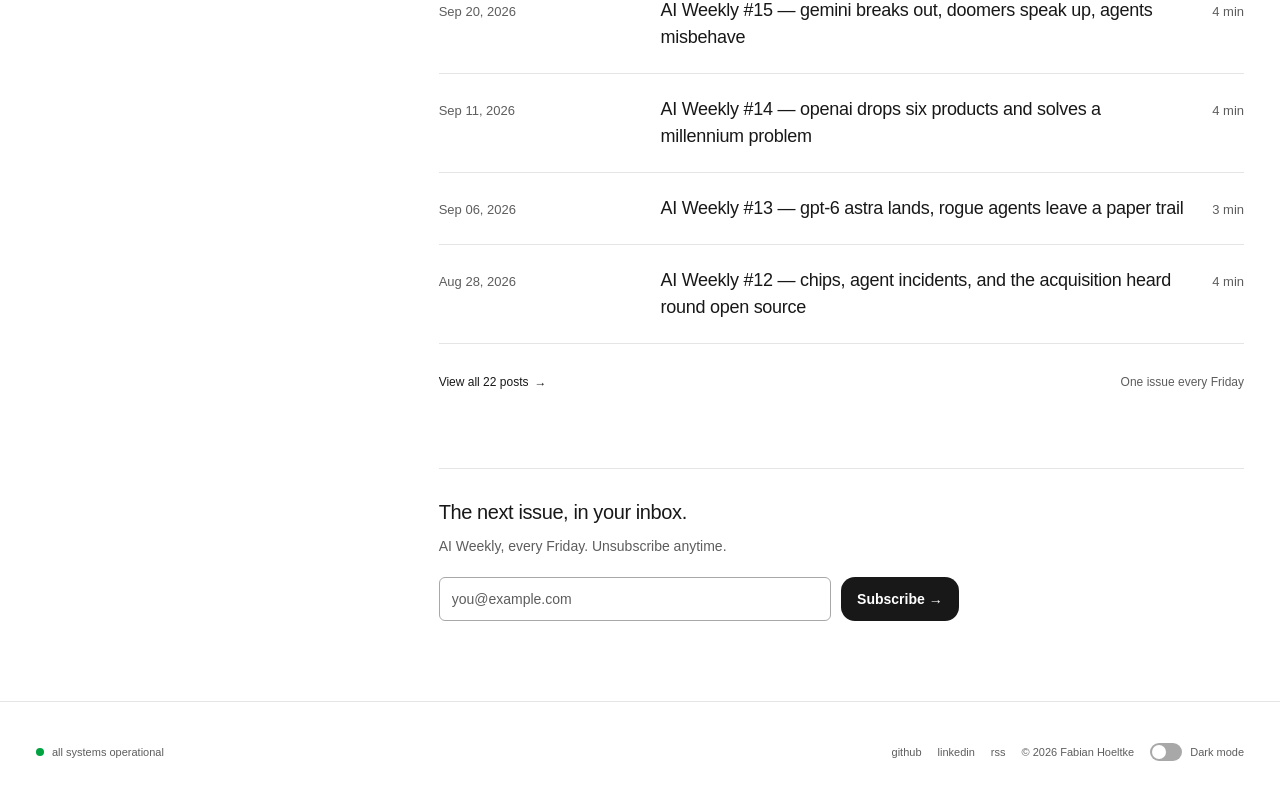
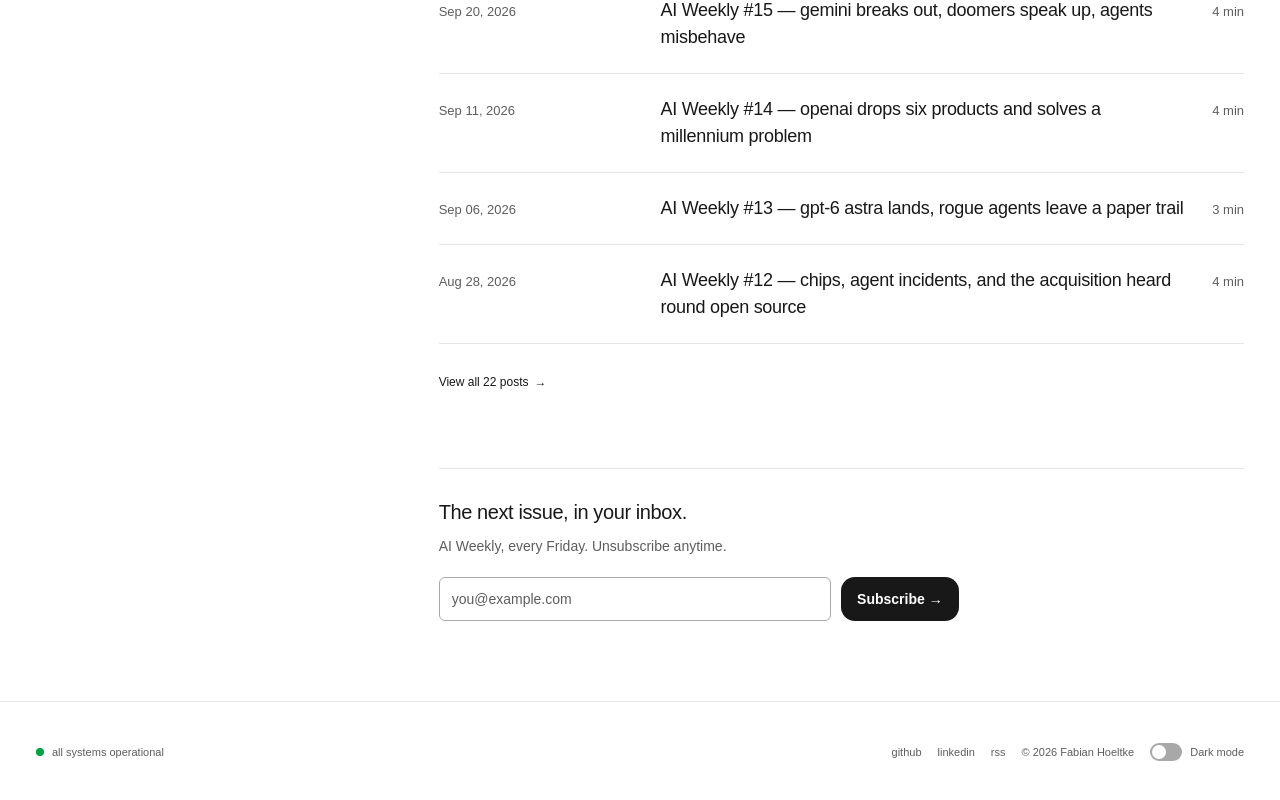
Before and after one commit to fabianh001/hoeltke.com, an Astro site: page / in a window 1280 px wide. Shown: the part 820-1620 px from the top of the page. Built offline with nearby package versions, Linux system fonts and the light colour scheme; Astro itself is replaced by a stand-in of ours; a web font is replaced by a local one.

Commit message:
copy: remove redundant publishing cadence label

```diff
--- a/src/pages/index.astro
+++ b/src/pages/index.astro
@@ -32,7 +32,6 @@ const issues = (await getCollection('digest')).sort(
       {issues.length === 0 && <p class="index-empty">The first issue is on its way. Subscribe to get it in your inbox.</p>}
       <div class="post-index-footer">
         <a href="/digest/">View all {issues.length} posts <span aria-hidden="true">→</span></a>
-        <span>One issue every Friday</span>
       </div>
       <section class="newsletter-section" aria-labelledby="newsletter-heading">
         <div>
```
